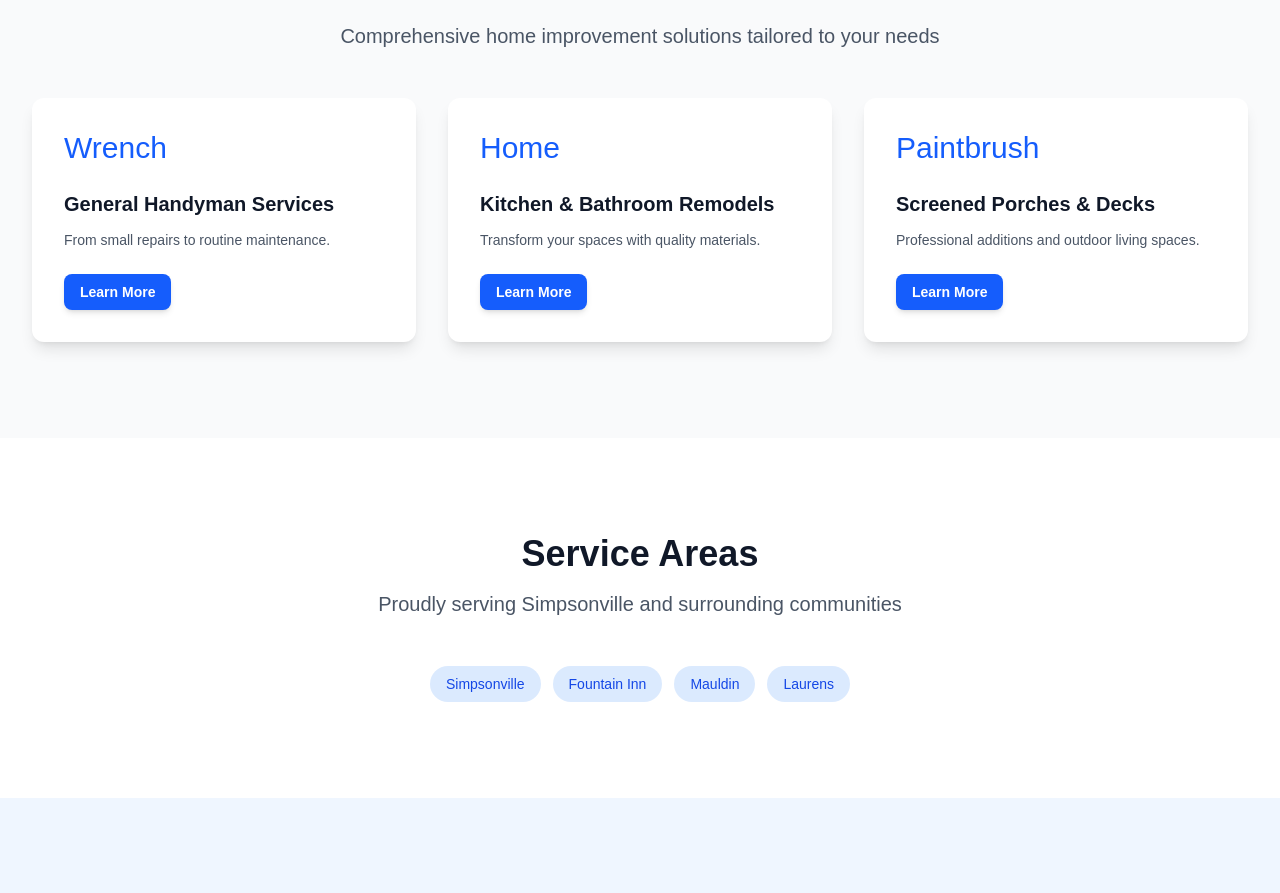
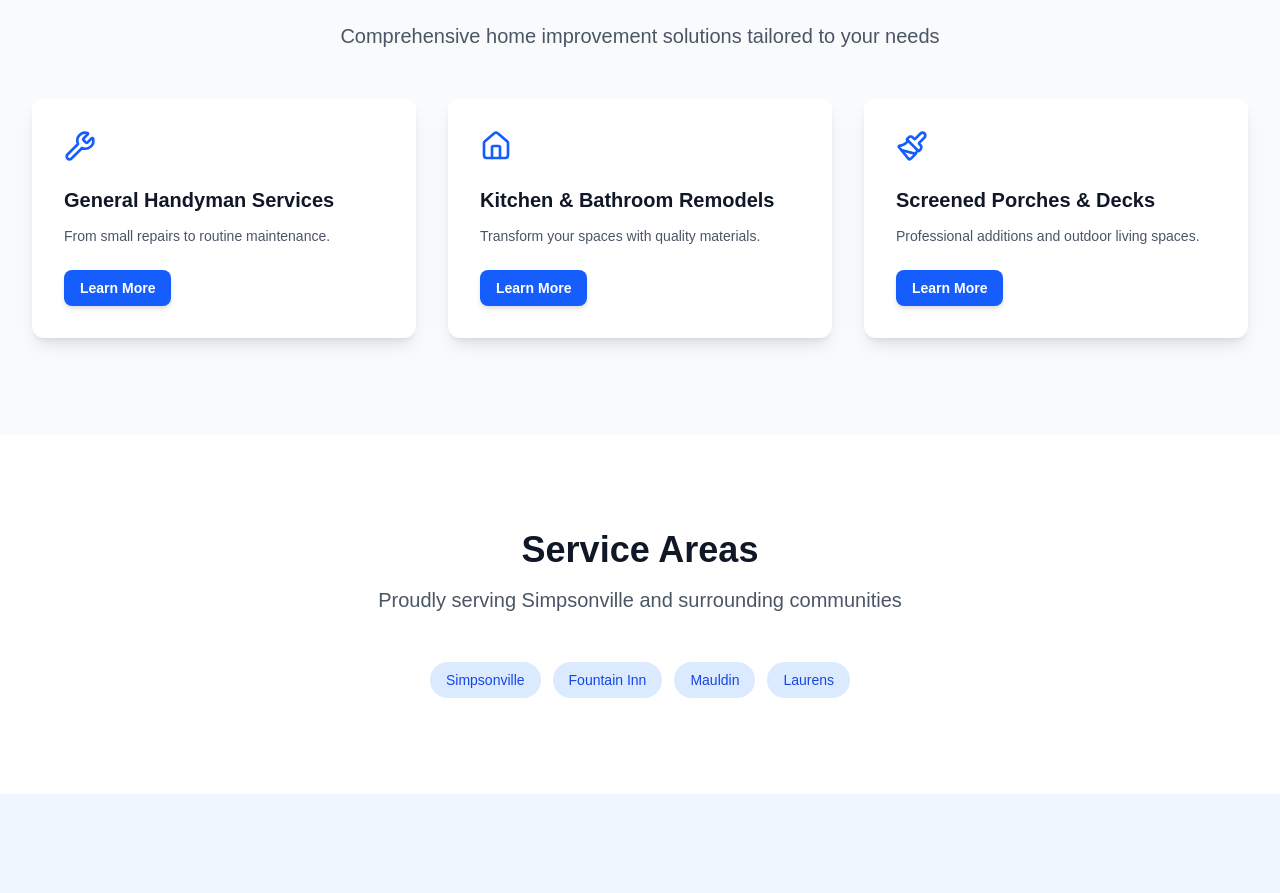
Before and after one commit to cscottburch1/burch-contracting-fresh, a Next.js app: page / in a window 1280 px wide. Shown: the part 1480-2373 px from the top of the page. Built offline with nearby package versions, Linux system fonts and the light colour scheme.

Commit message:
Fix home page service icons by wrapping with Icon component

```diff
--- a/src/app/page.tsx
+++ b/src/app/page.tsx
@@ -90,7 +90,7 @@ export default function HomePage() {
               key={service.id}
               title={service.title}
               description={service.description}
-              icon={service.icon as any}
+              icon={<Icon name={service.icon as any} size={32} />}
               href="/contact"
               compact
             />
```
